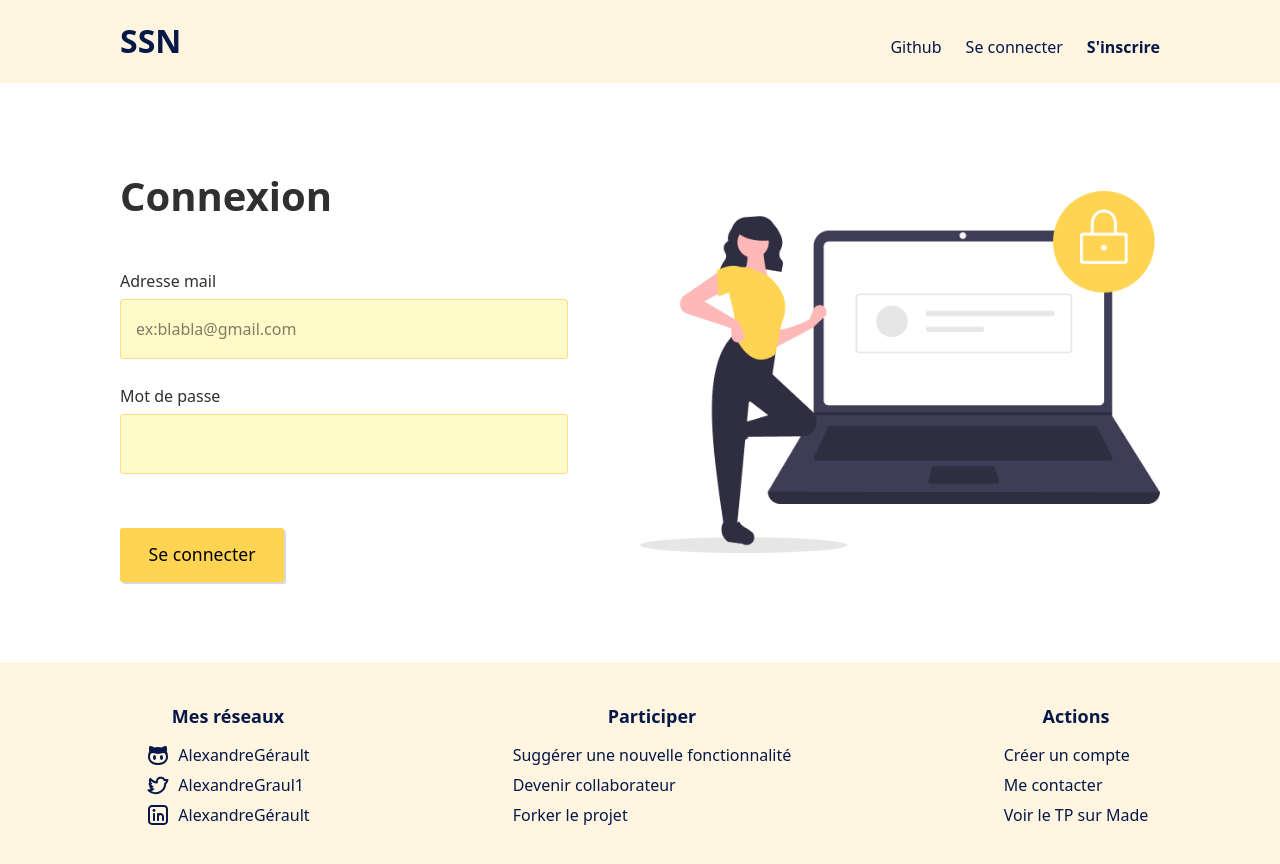
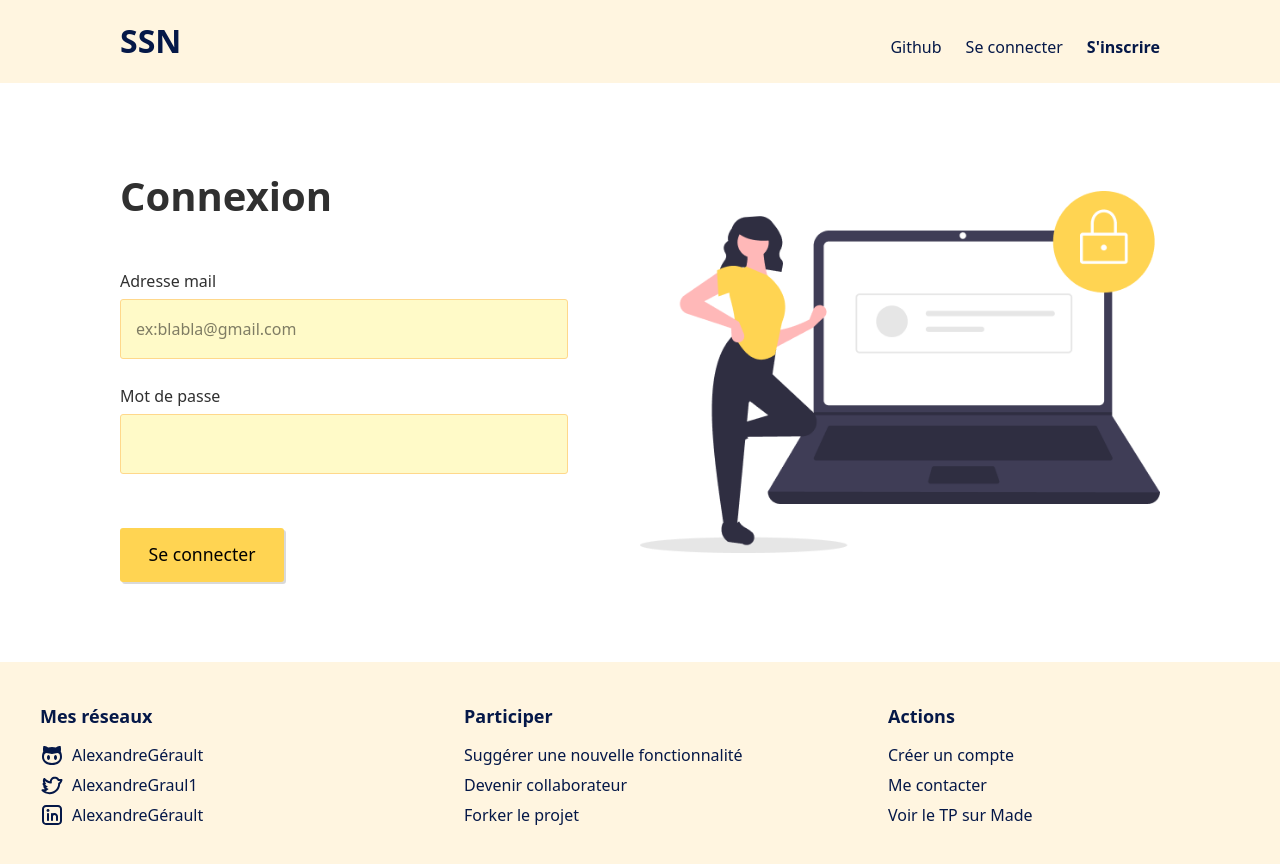
Before and after one commit to AstriD-pixel/SSN_avec_TailwindCSS, a website: page login.html in a window 1280 px wide. Drawn offline with Linux system fonts and the light colour scheme.

Commit message:
mise à jour

```diff
--- a/login.html
+++ b/login.html
@@ -55,10 +55,10 @@
         </div>
     </main>
 
-     <footer class="w-full bg-[#FFF5E0] py-10 mt-auto">
-        <div class="max-w-7xl mx-auto lg:pl-10 px-4">
+    <footer class="w-full bg-[#FFF5E0] py-10 mt-auto">
+        <div class="max-w-7xl mx-auto  md:pl-10 px-4">
             <div class="grid grid-cols-1 lg:grid-cols-3 gap-x-12 gap-y-8">
-                <div class="flex flex-col items-center">
+                <div class="flex flex-col items-center md:items-start">
                     <h4 class="font-bold text-lg mb-3 text-[#051848]">Mes réseaux</h4>
                     <ul class="space-y-1">
                         <li><a href="#" class="text-[#051848] flex items-center"><img src="src/images/GitHub.svg" alt="lien github" class="mr-2">AlexandreGérault</a></li>
@@ -67,7 +67,7 @@
                     </ul>
                 </div>
 
-                <div class="flex flex-col items-center">
+                <div class="flex flex-col items-center md:items-start">
                     <h4 class="font-bold text-lg mb-3 text-[#051848]">Participer</h4>
                     <ul class="space-y-1">
                         <li><a href="#" class="text-[#051848] flex items-center">Suggérer une nouvelle fonctionnalité</a></li>
@@ -76,7 +76,7 @@
                     </ul>
                 </div>
 
-                <div class="flex flex-col items-center">
+                <div class="flex flex-col items-center md:items-start">
                     <h4 class="font-bold text-lg mb-3 text-[#051848]">Actions</h4>
                     <ul class="space-y-1">
                         <li><a href="#" class="text-[#051848]">Créer un compte</a></li>
```
Also changed, not shown: github.html (+5 -6 lines), index.html (+4 -4 lines), register.html (+4 -4 lines), src/css/output.css.
